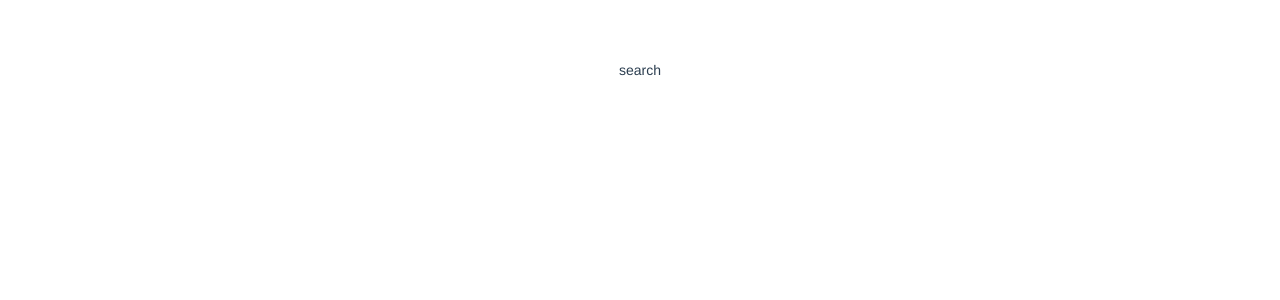
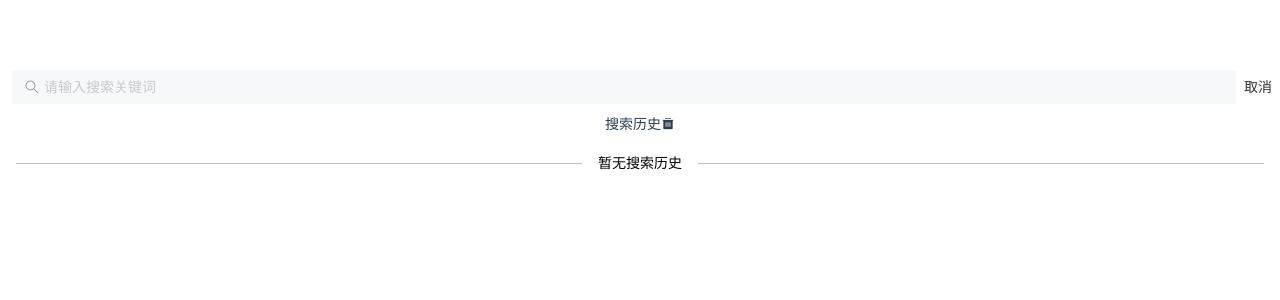
Before and after one commit to yxqhahaha/vue_mall, a Vue app: page /#/search in a window 1280 px wide. Shown: the top 300 px of the page. Built offline with nearby package versions, Linux system fonts and the light colour scheme.

Commit message:
addgoods-search-member

```diff
--- a/package.json
+++ b/package.json
@@ -26,6 +26,8 @@
     "babel-plugin-import": "^1.12.2",
     "eslint": "^5.16.0",
     "eslint-plugin-vue": "^5.0.0",
+    "less": "^3.10.3",
+    "less-loader": "^5.0.0",
     "vue-cli-plugin-vant": "^1.0.1",
     "vue-template-compiler": "^2.6.10"
   }
--- /dev/null
+++ b/src/components/home/goods/addgoods.vue
@@ -0,0 +1,37 @@
+<template>
+    <div style="padding: 0px 10px">
+      <van-field
+        v-model="value"
+        placeholder="请输入商品名称"
+      />
+      <van-button class="addBtn" type="info" size="large" @click.prevent="addGoods()">添加商品</van-button>
+    </div>
+</template>
+
+<script>
+export default {
+  name: 'addgoods',
+  data () {
+    return {
+      value: ''
+    }
+  },
+  methods: {
+    addGoods () {
+      this.$http.post('/api/addproduct', { name: this.value }).then(this.toSearch)
+    },
+    toSearch () {
+      this.$router.push({
+        path: '/search'
+      })
+    }
+  }
+}
+</script>
+
+<style lang="less" scoped>
+.addBtn{
+    margin: 40px 0;
+    font-weight: bold;
+}
+</style>
--- a/src/components/member/member.vue
+++ b/src/components/member/member.vue
@@ -1,6 +1,7 @@
 <template>
     <div>
-        会员
+      <van-icon class="vanIcon" name="setting-o" size="40px" color="#1989fa" />
+      <h3>开发中，敬请期待！！</h3>
     </div>
 </template>
 
@@ -11,5 +12,15 @@ export default {
 </script>
 
 <style lang="less" scoped>
-
+@keyframes changDeg{
+  0%{
+    transform: rotate(0deg);
+  }
+  100%{
+    transform: rotate(360deg);
+  }
+}
+.vanIcon {
+    animation: changDeg 2s linear 0.2s infinite;
+}
 </style>
--- a/src/components/search/search.vue
+++ b/src/components/search/search.vue
@@ -1,15 +1,96 @@
 <template>
     <div>
-      search
+      <form action="/">
+  <van-search
+    v-model="value"
+    :placeholder="placeholder"
+    show-action
+    @search="onSearch(value)"
+    @cancel="onCancel"
+  />
+  <div>
+  <div v-show="!show">
+    <span>搜索历史</span>
+    <van-icon name="delete" @click='delHistory'/>
+  </div>
+  <van-tag v-show="!show" type="primary" v-for="(item,index) in tag" v-bind:key="index">{{item}}</van-tag>
+  </div>
+  <van-divider v-show="!show" :style="{ color: 'black', borderColor: 'gray', padding: '0 16px' }">
+  暂无搜索历史
+</van-divider>
+<van-swipe-cell v-show="show" v-for="(item,key) in message" v-bind:key="key">
+  <van-cell :border="false" :title="item.name" :value="item.ctime" />
+  <template slot="right">
+    <van-button @click.prevent="onDel(item.id)" type="danger" text="删除" />
+  </template>
+</van-swipe-cell>
+</form>
     </div>
 </template>
 
 <script>
+import { mapMutations } from 'vuex'
 export default {
-  name: 'search'
+  name: 'search',
+  data: function () {
+    return {
+      value: '',
+      placeholder: '请输入搜索关键词',
+      show: false,
+      historysearch: 'historysearch'
+    }
+  },
+  computed: {
+    message: {
+      get () {
+        return this.$store.state.message
+      },
+      set (val) {
+        return []
+      }
+    },
+    tag: {
+      get () {
+        return this.$store.state.localSrg
+      },
+      set (val) {
+        return []
+      }
+    }
+  },
+  methods: {
+    ...mapMutations(['getItem', 'removeItem', 'getMsg']),
+    getInfo () {
+      this.$http.get('/api/getprodlist').then(this.getInfoSucc)
+    },
+    getInfoSucc (res) {
+      this.getMsg(res)
+    },
+    onSearch (value) {
+      if (value.trim() === '') {
+        this.value = ''
+        return (this.placeholder = '搜索内容不能为空')
+      }
+      this.show = true
+      this.updated(value)
+      this.placeholder = '请输入搜索关键词'
+    },
+    updated (value) {
+      this.getInfo()
+      this.getItem(value)
+    },
+    onCancel () {
+      this.show = false
+    },
+    delHistory () {
+      this.$store.commit('removeItem')
+    },
+    onDel (id) {
+      this.$http.get('/api/delproduct/' + id).then(this.getInfo())
+    }
+  }
 }
 </script>
 
 <style lang="less" scoped>
-
 </style>
--- a/src/router/index.js
+++ b/src/router/index.js
@@ -3,6 +3,7 @@ import VueRouter from 'vue-router'
 import home from '../components/home/home.vue'
 import newList from '../components/home/news/newList.vue'
 import goodsList from '../components/home/goods/goodsList.vue'
+import addgoods from '../components/home/goods/addgoods.vue'
 import photoList from '../components/home/photo/photoList.vue'
 import member from '../components/member/member.vue'
 import shopcar from '../components/shopcar/shopcar.vue'
@@ -11,10 +12,6 @@ import search from '../components/search/search.vue'
 Vue.use(VueRouter)
 
 const routes = [
-  {
-    path: '/',
-    redirect: '/home',
-  },
   {
     path: '/home',
     name: 'home',
@@ -29,6 +26,11 @@ const routes = [
     path: '/goods/list',
     name: 'goodsList',
     component: goodsList
+  },
+  {
+    path: '/addgoods',
+    name: 'addgoods',
+    component: addgoods
   },
   {
     path: '/photo/list',
--- a/src/store/index.js
+++ b/src/store/index.js
@@ -5,8 +5,22 @@ Vue.use(Vuex)
 
 export default new Vuex.Store({
   state: {
+    localSrg: JSON.parse(localStorage.getItem('historysearch')) || [],
+    message: []
   },
   mutations: {
+    removeItem (state) {
+      state.localSrg = localStorage.removeItem('historysearch')
+    },
+    getItem (state, value) {
+      state.localSrg.push(value)
+      state.localSrg.reverse()
+      localStorage.setItem('historysearch', JSON.stringify(state.localSrg))
+      state.localSrg = JSON.parse(localStorage.getItem('historysearch'))
+    },
+    getMsg (state, res) {
+      state.message = res.data.message
+    }
   },
   actions: {
   },
```
Also changed, not shown: src/plugins/vant.js (+11 -1 lines), .eslintrc.js, 1 other file (tests, documents, lock files or other folders).
